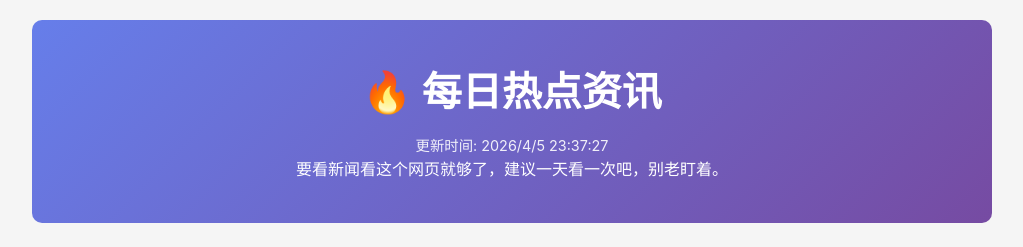
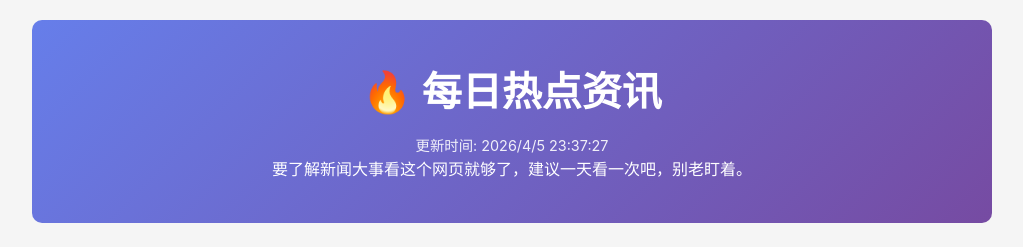
Before and after one commit to junxie01/daily_news, a plain HTML site: page index.html in a window 1280 px wide. Shown: the top 247 px of the page, without its empty margins (128-1151 px from the left). Drawn offline with Linux system fonts and the light colour scheme.

Commit message:
Update: 2026-04-06 17:25:17

```diff
--- a/index.html
+++ b/index.html
@@ -247,7 +247,7 @@
         <header>
             <h1>🔥 每日热点资讯</h1>
             <p class="update-time" id="updateTime">加载中...</p>
-            <p>要看新闻看这个网页就够了，建议一天看一次吧，别老盯着。</p>
+            <p>要了解新闻大事看这个网页就够了，建议一天看一次吧，别老盯着。</p>
         </header>
 
         <div class="controls">
```
